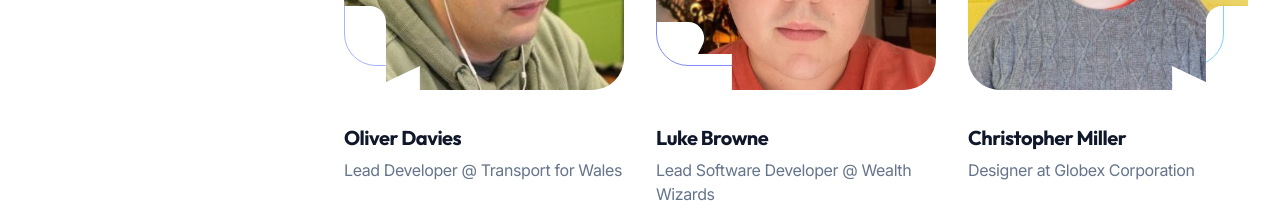
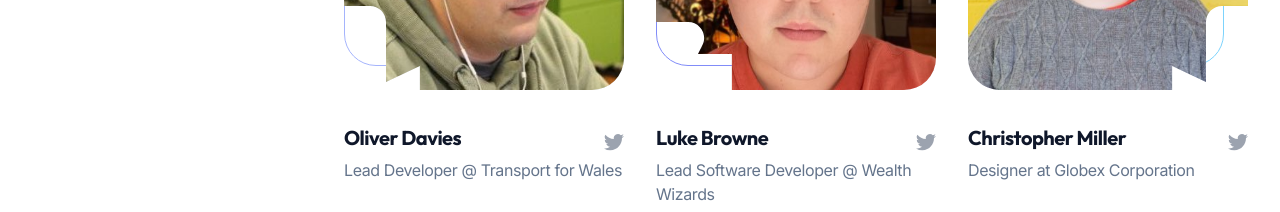
Before and after one commit to phpstoke/phpstoke.co.uk, a Next.js app: page / in a window 1280 px wide. Shown: the part 1680-1892 px from the top of the page. Built offline with nearby package versions, Linux system fonts and the light colour scheme.

Commit message:
Add Twitter links to speakers

```diff
--- a/src/components/Speakers.jsx
+++ b/src/components/Speakers.jsx
@@ -21,18 +21,21 @@ const days = [
         image: oliverDaviesImage,
         talk: 'Things to know about PHP',
         lightning: false,
+        twitterUrl: 'https://twitter.com/opdavies',
       }, {
         name: 'Luke Browne',
         role: 'Lead Software Developer @ Wealth Wizards',
         image: lukeBrowneImage,
         talk: 'Ship every day, fail every day',
         lightning: false,
+        twitterUrl: 'https://twitter.com/lukebrwne',
       }, {
         name: 'Christopher Miller',
         role: 'Designer at Globex Corporation',
         image: christopherMillerImage,
         talk: 'Full Stack Engineer @ Jump Twenty Four',
         lightning: false,
+        twitterUrl: 'https://twitter.com/ccmiller2018',
       },
     ],
   },
@@ -172,9 +175,26 @@ export function Speakers() {
                         />
                       </div>
                     </div>
-                    <h3 className="mt-8 font-display text-xl font-bold tracking-tight text-slate-900">
-                      {speaker.name}
-                    </h3>
+                    <div className="space-y-2 xl:flex xl:items-center xl:justify-between mt-8">
+                      <div>
+                        <h3 className="font-display text-xl font-bold tracking-tight text-slate-900">
+                          {speaker.name}
+                        </h3>
+                      </div>
+                      <ul role="list" className="flex justify-center space-x-5">
+                      {
+                        speaker.twitterUrl &&
+                        <li>
+                          <a href={speaker.twitterUrl} className="text-gray-400 hover:text-gray-300">
+                            <span className="sr-only">Twitter</span>
+                            <svg className="h-5 w-5" aria-hidden="true" fill="currentColor" viewBox="0 0 20 20">
+                              <path d="M6.29 18.251c7.547 0 11.675-6.253 11.675-11.675 0-.178 0-.355-.012-.53A8.348 8.348 0 0020 3.92a8.19 8.19 0 01-2.357.646 4.118 4.118 0 001.804-2.27 8.224 8.224 0 01-2.605.996 4.107 4.107 0 00-6.993 3.743 11.65 11.65 0 01-8.457-4.287 4.106 4.106 0 001.27 5.477A4.073 4.073 0 01.8 7.713v.052a4.105 4.105 0 003.292 4.022 4.095 4.095 0 01-1.853.07 4.108 4.108 0 003.834 2.85A8.233 8.233 0 010 16.407a11.616 11.616 0 006.29 1.84" />
+                            </svg>
+                          </a>
+                        </li>
+                      }
+                    </ul>
+                    </div>
                     <p className="mt-1 text-base tracking-tight text-slate-500">
                       {speaker.role}
                     </p>
```
